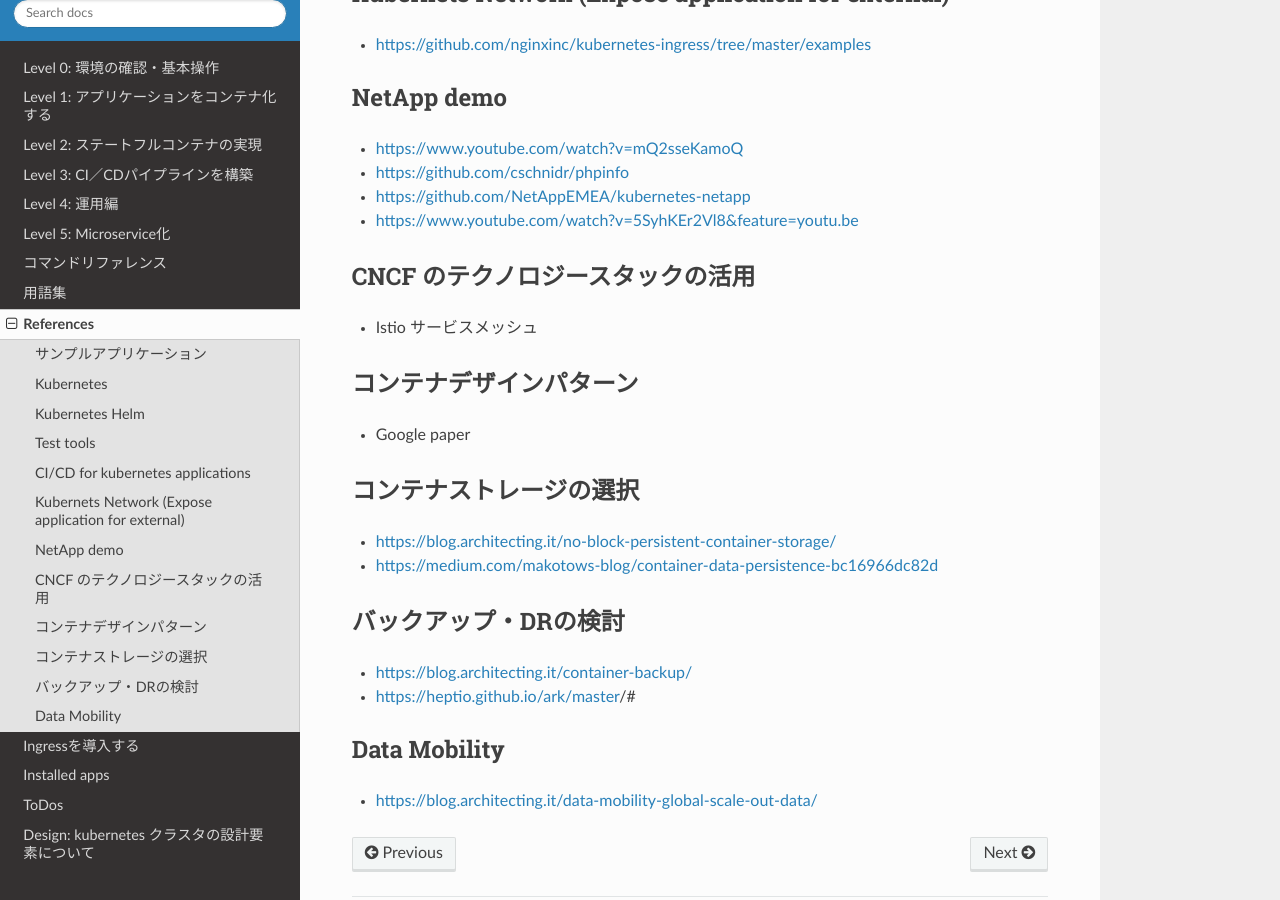
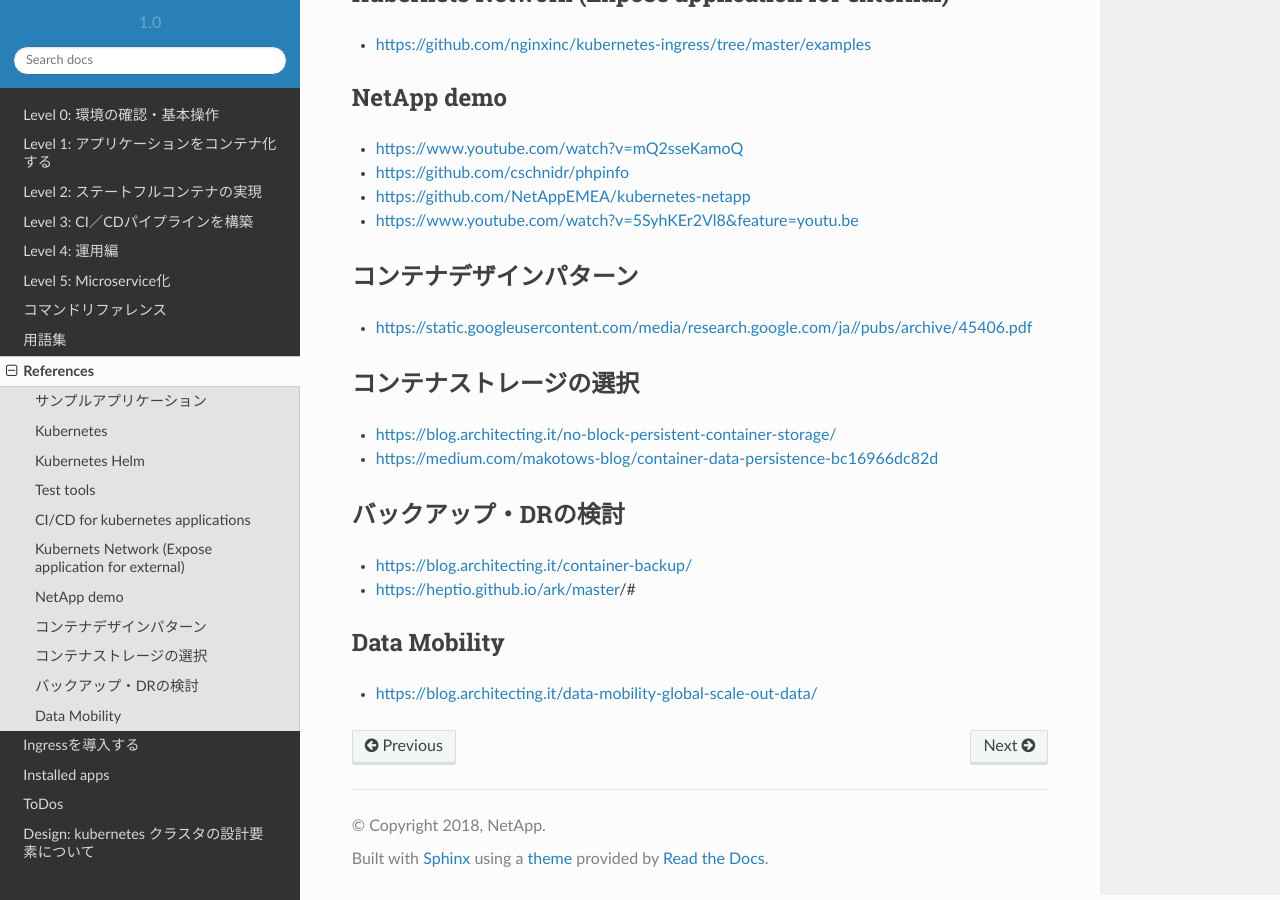
Before and after one commit to NetAppJpTechTeam/NetAppDigitalTransformationLab, a Sphinx documentation site: the page built from docs/source/others/references.rst, in a window 1280 px wide and 900 px high, scrolled down 1042 px. Built offline with Sphinx 7.4.7 and the Read the Docs theme 2.0.0, drawn with Linux system fonts in a browser that asks for light colours.

Commit message:
Cosmetic change.

```diff
--- a/docs/source/others/cmdreferences.rst
+++ b/docs/source/others/cmdreferences.rst
@@ -154,8 +154,8 @@
 #. うまく行っていない箇所が分かれば該当のPodを確認する
 
     #. kubectl logs pod ポッド名
-    #. 3rd party製の"stern"というツールもあります。こちらは複数のPodに対してkubectl logsを実行する動きをします。非常に便利なものになります。
+    #. 3rd party製の ``stern`` というツールもあります。こちらは複数のPodに対して ``kubectl logs`` を実行する動きをします。非常に便利なものになります。
 
 #. 取得できた情報を元に対応実施
 
-    #. YAMLファイルの修正
+    #. マニフェストファイルの修正
--- a/docs/source/others/references.rst
+++ b/docs/source/others/references.rst
@@ -53,15 +53,11 @@
 * https://github.com/NetAppEMEA/kubernetes-netapp
 * https://www.youtube.com/watch?v=5SyhKEr2Vl8&feature=youtu.be
 
-CNCF のテクノロジースタックの活用
-=============================================================
-
-* Istio サービスメッシュ
 
 コンテナデザインパターン
 =============================================================
 
-* Google paper
+* https://static.googleusercontent.com/media/research.google.com/ja//pubs/archive/45406.pdf
 
 コンテナストレージの選択
 =============================================================
```
